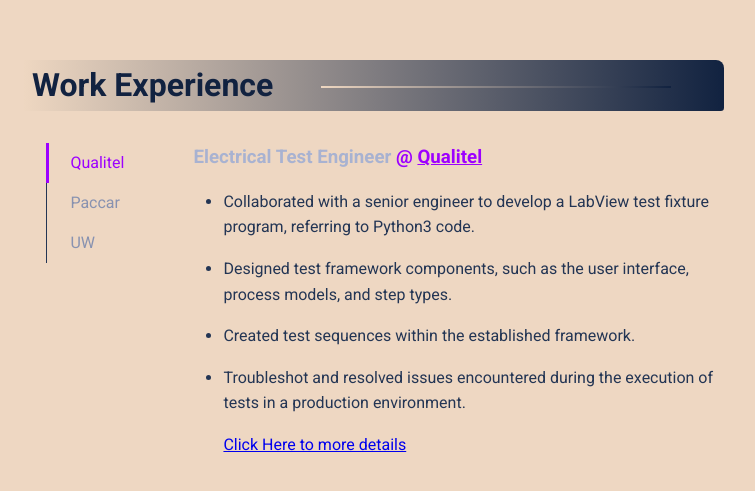
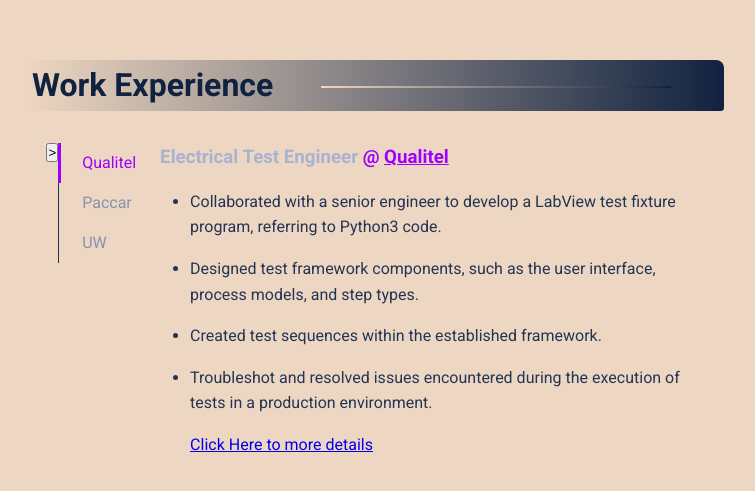
Before and after one commit to poul0315/NextJs-Portfolio, a Next.js app: page / in a window 1280 px wide. Shown: the part 2445-2936 px from the top of the page, without its empty margins (266-1021 px from the left). Built offline with nearby package versions, Linux system fonts and the light colour scheme.

Commit message:
added slide button on experience component

```diff
--- a/src/scss/sections/_experience.scss
+++ b/src/scss/sections/_experience.scss
@@ -1,3 +1,5 @@
+
+
 .experience {
     color: #112240;
     max-width: 700px;
@@ -46,10 +48,20 @@
         }
     }
     .container {
-        display: grid;
-        grid-template-columns: 20% 80%;
-        gap: 1rem;
+        // display: grid;
+        // grid-template-columns: 20% 80%;
+        // gap: 1rem;
+        display: flex;
+        align-items: flex-start;
         .exp-slider {
+            max-width: 100%;
+            transition: transform 0.5s ease-out, opacity 0.3s ease-out, visibility 0.3s ease-out; // Adjust the timings as needed
+
+            &.slide-out {
+                width: 0; // set width to 0
+                opacity: 0;
+            }
+
             list-style-type: none;
             position: relative;
             height: max-content;
@@ -123,6 +135,7 @@
             }
         }
         .exp-details {
+            flex-grow: 1;
             font-family: var(--roboto);
             color: #233554;
             &-position {
--- a/src/scss/sections/_footer.scss
+++ b/src/scss/sections/_footer.scss
@@ -11,9 +11,9 @@
 }
 
 .btn:hover {
-    background: skyblue;
-    color: white;
-    border-color: transparent;
+    background: #EDE2D8;
+    color: black;
+    border-color: skyblue;
 }
 
 .btn-primary {
@@ -60,7 +60,7 @@
 }
 
 .contact__option:hover {
-    background: skyblue;
+    background: #EDE2D8;
     border-color: skyblue;
     color: black;
     a, h4, h5 {
--- a/src/sections/Experience.tsx
+++ b/src/sections/Experience.tsx
@@ -45,6 +45,12 @@
 function Experience() {
     const [selected, setSelected] = useState(0);
 
+    const [isSlidingOut, setIsSlidingOut] = useState(false);
+
+    const handleButtonClick = () => {
+        setIsSlidingOut(prevState => !prevState); // toggle the state
+    }
+
     useEffect(() => {
         const transformSelected = () => {
             const underline = document.querySelector<HTMLElement>(".underline");
@@ -79,7 +85,8 @@
                 hidden: { opacity: 0, y: 0 },
                 }}
             >
-                <ul className="exp-slider">
+                {/* <ul className="exp-slider">
+                    <div>button</div>
                     <div className="underline"></div>
                     {experiences.map((experience, index) => {
                         return (
@@ -90,6 +97,19 @@
                             >
                             <span>{experience.name}</span>
                           </li>
+                        );
+                    })}
+                </ul> */}
+                <button onClick={handleButtonClick}>{">"}</button>
+                <ul className={`exp-slider ${isSlidingOut ? 'slide-out' : ''}`}>
+                    <div className="underline"></div>
+                    {experiences.map((experience, index) => {
+                        return (
+                            <li key={index} className={`exp-slider-item ${index === selected && "exp-slider-item-selected"}`}
+                                onClick={() => setSelected(index)}
+                            >
+                                <span>{experience.name}</span>
+                            </li>
                         );
                     })}
                 </ul>
```
